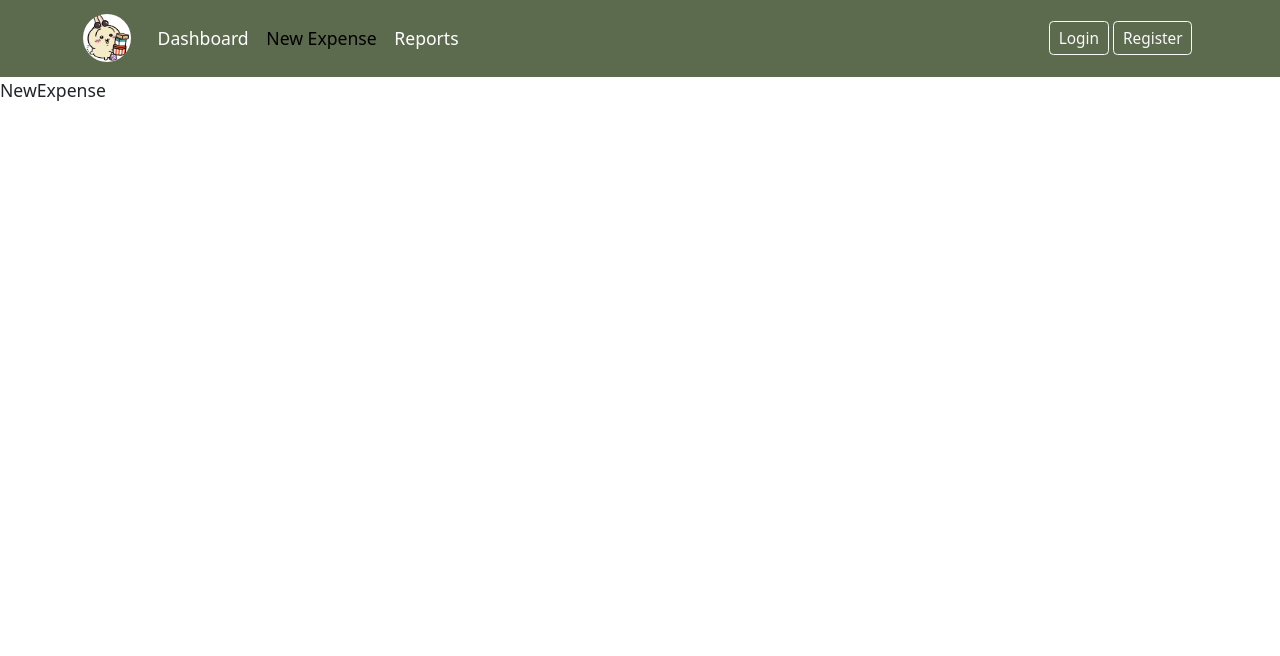
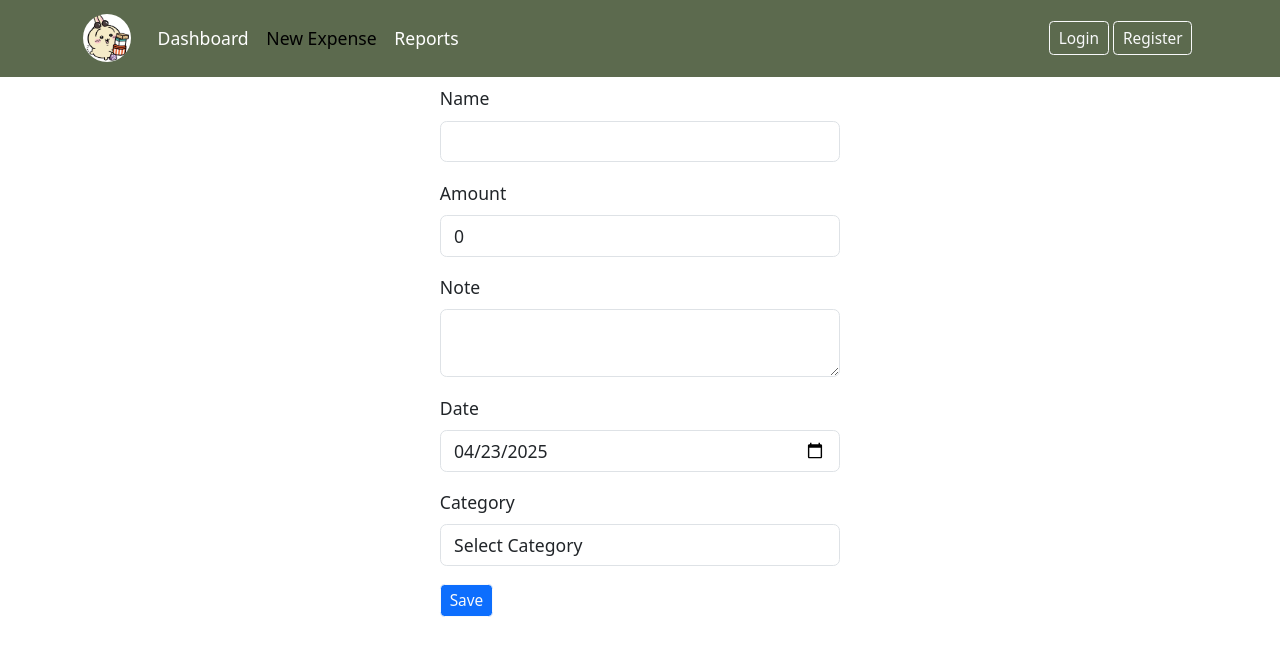
Before and after one commit to ling0021/react-web-app, a React (Vite) app: page /new in a window 1280 px wide. Shown: the top 656 px of the page. Built offline with nearby package versions, Linux system fonts and the light colour scheme.

Commit message:
save expense completed

```diff
--- a/package.json
+++ b/package.json
@@ -12,10 +12,12 @@
   "dependencies": {
     "axios": "^1.8.4",
     "bootstrap": "^5.3.5",
+    "formik": "^2.4.6",
     "react": "^19.0.0",
     "react-dom": "^19.0.0",
     "react-icons": "^5.5.0",
-    "react-router-dom": "^7.5.1"
+    "react-router-dom": "^7.5.1",
+    "yup": "^1.6.1"
   },
   "devDependencies": {
     "@eslint/js": "^9.22.0",
--- /dev/null
+++ b/src/components/Dropdown.tsx
@@ -0,0 +1,48 @@
+interface Props {
+  options: string[];
+  name: string;
+  id: string;
+  value: string;
+  onChange: (event: React.ChangeEvent<HTMLSelectElement>) => void;
+  onBlur: (event: React.FocusEvent<HTMLSelectElement>) => void;
+  label: string;
+  error?: string;
+  touched?: boolean;
+}
+
+const Dropdown = ({
+  options,
+  name,
+  id,
+  value,
+  onChange,
+  onBlur,
+  label,
+  error,
+  touched,
+}: Props) => {
+  return (
+    <div className="mb-3">
+      <label htmlFor={id} className="form-label">
+        {label}
+      </label>
+      <select
+        className="form-control"
+        id={id}
+        name={name}
+        onChange={onChange}
+        onBlur={onBlur}
+      >
+        <option value={value} label="Select Category" />
+        {options.map((option) => (
+          <option key={option} value={option} label={option} />
+        ))}
+      </select>
+      {touched && error ? (
+        <div className="text-danger fst-italic">{error}</div>
+      ) : null}
+    </div>
+  );
+};
+
+export default Dropdown;
--- a/src/components/ExpenseList.tsx
+++ b/src/components/ExpenseList.tsx
@@ -49,7 +49,7 @@
               <div className="card-title m-0">
                 <h5>{expense.name}</h5>
                 <span className="fst-italic">
-                  {DateUtils.formatDateString(expense.date)}
+                  {DateUtils.formatDateString(expense.date.toString())}
                 </span>
               </div>
               <div className="card-subtitle">
--- a/src/pages/expense/NewExpense.tsx
+++ b/src/pages/expense/NewExpense.tsx
@@ -1,5 +1,128 @@
+import { useFormik } from "formik";
+import { Expense } from "../../model/Expense";
+import expenseValidationSchema from "../../validation/ExpenseValidationSchema";
+import Dropdown from "../../components/Dropdown";
+import { expenseCategories } from "../../utils/AppConstants";
+import { saveOrUpdateExpense } from "../../services/expense-service";
+import { useState } from "react";
+import { useNavigate } from "react-router-dom";
+
 const NewExpense = () => {
-  return <div>NewExpense</div>;
+  const navigate = useNavigate();
+  const [error, setError] = useState<string>("");
+  const formik = useFormik({
+    initialValues: {
+      name: "",
+      amount: 0,
+      note: "",
+      category: "",
+      date: new Date().toISOString().split("T")[0],
+    },
+    onSubmit: (values: Expense) => {
+      saveOrUpdateExpense(values)
+        .then((response) => {
+          if (response.status === 201) {
+            navigate("/");
+          }
+        })
+        .catch((error) => {
+          console.error(error);
+          setError(error.message);
+        });
+    },
+    validationSchema: expenseValidationSchema,
+  });
+  return (
+    <div className="d-flex justify-content-center align-items-center mt-2">
+      <div className="container col-md-4 col-sm-8 col-xs-12">
+        {error && <p className="text-danger fst-italic">{error}</p>}
+        <form onSubmit={formik.handleSubmit}>
+          <div className="mb-3">
+            <label htmlFor="name" className="form-label">
+              Name
+            </label>
+            <input
+              type="text"
+              className="form-control"
+              id="name"
+              name="name"
+              value={formik.values.name}
+              onChange={formik.handleChange}
+              onBlur={formik.handleBlur}
+            />
+            {formik.touched.name && formik.errors.name ? (
+              <div className="text-danger fst-italic">{formik.errors.name}</div>
+            ) : null}
+          </div>
+          <div className="mb-3">
+            <label htmlFor="amount" className="form-label">
+              Amount
+            </label>
+            <input
+              type="number"
+              className="form-control"
+              id="amount"
+              name="amount"
+              value={formik.values.amount}
+              onChange={formik.handleChange}
+              onBlur={formik.handleBlur}
+            />
+            {formik.touched.amount && formik.errors.amount ? (
+              <div className="text-danger fst-italic">
+                {formik.errors.amount}
+              </div>
+            ) : null}
+          </div>
+          <div className="mb-3">
+            <label htmlFor="note" className="form-label">
+              Note
+            </label>
+            <textarea
+              className="form-control"
+              id="note"
+              name="note"
+              value={formik.values.note}
+              onChange={formik.handleChange}
+            ></textarea>
+          </div>
+          <div className="mb-3">
+            <label htmlFor="date" className="form-label">
+              Date
+            </label>
+            <input
+              type="date"
+              className="form-control"
+              id="date"
+              name="date"
+              value={formik.values.date}
+              onChange={formik.handleChange}
+              onBlur={formik.handleBlur}
+            />
+            {formik.touched.date && formik.errors.date ? (
+              <div className="text-danger fst-italic">{formik.errors.date}</div>
+            ) : null}
+          </div>
+          <Dropdown
+            options={expenseCategories}
+            id="category"
+            name="category"
+            label="Category"
+            value={formik.values.category}
+            onChange={formik.handleChange}
+            onBlur={formik.handleBlur}
+            error={formik.errors.category}
+            touched={formik.touched.category}
+          />
+          <button
+            className="btn btn-sm btn-primary btn-outline-light"
+            type="submit"
+          >
+            Save
+          </button>
+        </form>
+      </div>
+    </div>
+  );
 };
 
 export default NewExpense;
--- a/src/services/expense-service.ts
+++ b/src/services/expense-service.ts
@@ -15,3 +15,7 @@
 export const deleteExpenseByExpenseId = (expenseId: string) => {
   return apiClient.delete<void>(`/expenses/${expenseId}`);
 };
+
+export const saveOrUpdateExpense = (expense: Expense) => {
+  return apiClient.post<Expense>("/expenses", expense);
+};
--- /dev/null
+++ b/src/utils/AppConstants.ts
@@ -0,0 +1,7 @@
+export const expenseCategories = [
+  "Utilities",
+  "Food",
+  "Transport",
+  "Shopping",
+  "other",
+];
--- /dev/null
+++ b/src/validation/expenseValidationSchema.ts
@@ -0,0 +1,15 @@
+import * as Yup from "yup";
+
+const expenseValidationSchema = Yup.object({
+  name: Yup.string()
+    .required("Expense name is required")
+    .min(3, "Expense name must be at least 3 characters long"),
+  amount: Yup.number()
+    .required("Expense amount is required")
+    .positive("Expense amount must be a positive number")
+    .min(1, "Expense amount must be at least 1"),
+  date: Yup.date().required("Expense date is required").nullable(),
+  category: Yup.string().required("Expense category is required"),
+});
+
+export default expenseValidationSchema;
```
Also changed, not shown: 1 other file (tests, documents, lock files or other folders).
